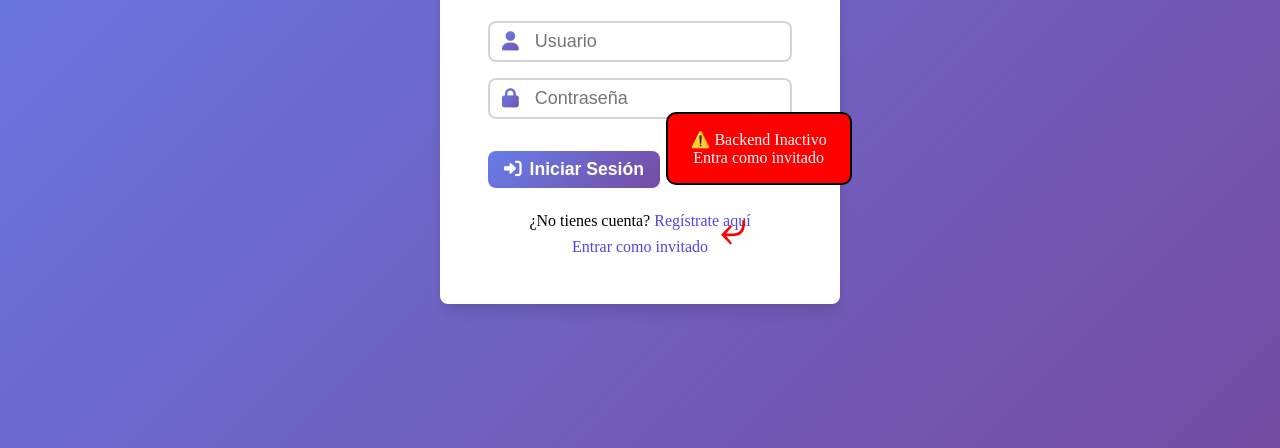
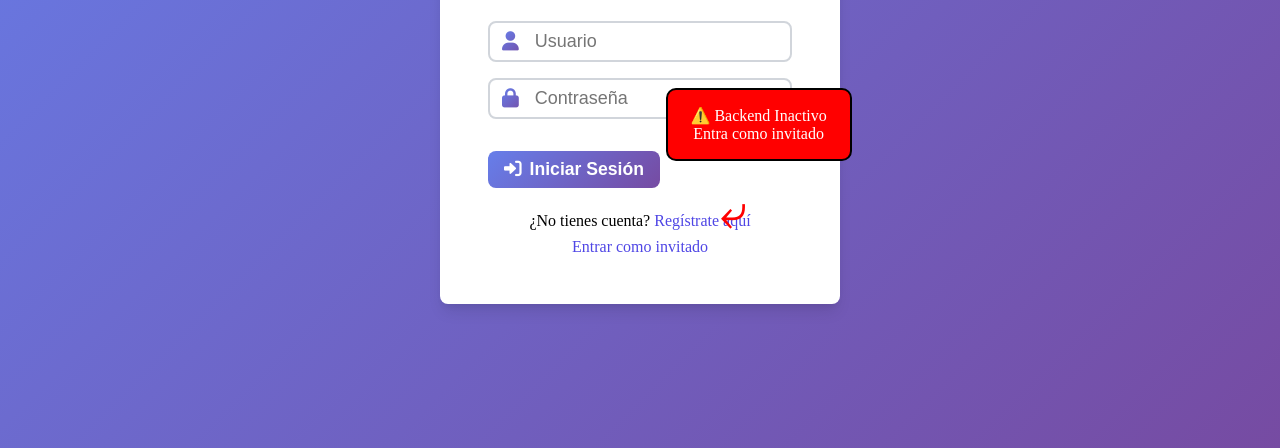
Before and after one commit to MParralo/Mini-Projects, a plain HTML site: page Ropa-Clima/front-end/login.html in a window 1280 px wide. Shown: the part 352-800 px from the top of the page. Drawn offline with Linux system fonts and the light colour scheme; files whose address does not match are found by name.

Commit message:
Actualización logo

```diff
--- a/Ropa-Clima/front-end/login.html
+++ b/Ropa-Clima/front-end/login.html
@@ -8,7 +8,7 @@
     <script src="auth.js" defer></script>
 
     <title>Ropa Clima</title>
-    <link rel="icon" type="image/png" href="./assets/Logo-Ropa-Clima-Sin-Fondo.png">
+    <link rel="icon" type="image/png" href="../assets/Logo-Ropa-Clima-Sin-Fondo.png">
 
 </head>
 <body class="auth-body">
--- a/Ropa-Clima/front-end/styles.css
+++ b/Ropa-Clima/front-end/styles.css
@@ -410,7 +410,7 @@ input {
     background: red;
     position: absolute;
     border: 2px solid black;
-    top: 58%;
+    top: 55%;
     left: 52%;
 }
 .auth-body::after {
@@ -423,7 +423,7 @@ input {
     height: max-content;
     content: "⤶";
     position: absolute;
-    top: 67%;
+    top: 65%;
     left: 55%;
 }
 
```
Also changed, not shown: Ropa-Clima/front-end/register.html (+1 -1 lines).
